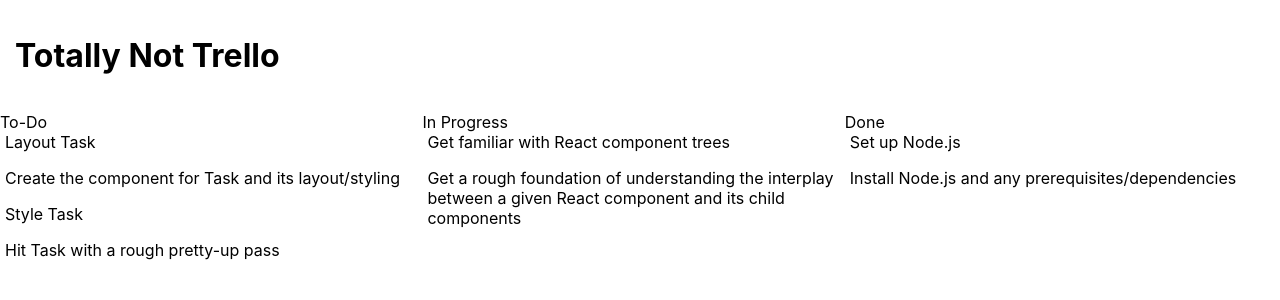
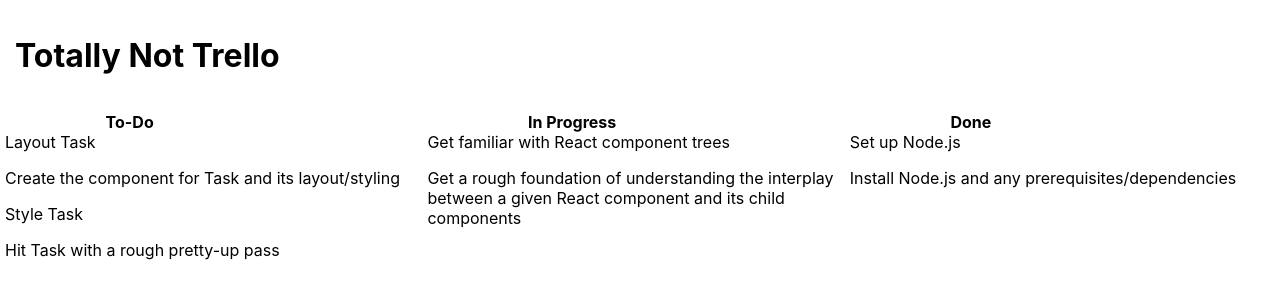
Before and after one commit to jeremy-sylvis/test-app, a React (Create React App) app: page / in a window 1280 px wide. Shown: the top 300 px of the page. Built offline with nearby package versions, Linux system fonts and the light colour scheme.

Commit message:
Emphasize & center Task Group headers

```diff
--- a/src/App.css
+++ b/src/App.css
@@ -8,6 +8,12 @@
     height: 720px;
 }
 
+.TaskGroupHeader {
+    width: 50%;
+    margin: 0 auto;
+    font-weight: bold;
+}
+
 .Task {
     margin: auto 5px;
 }
```
